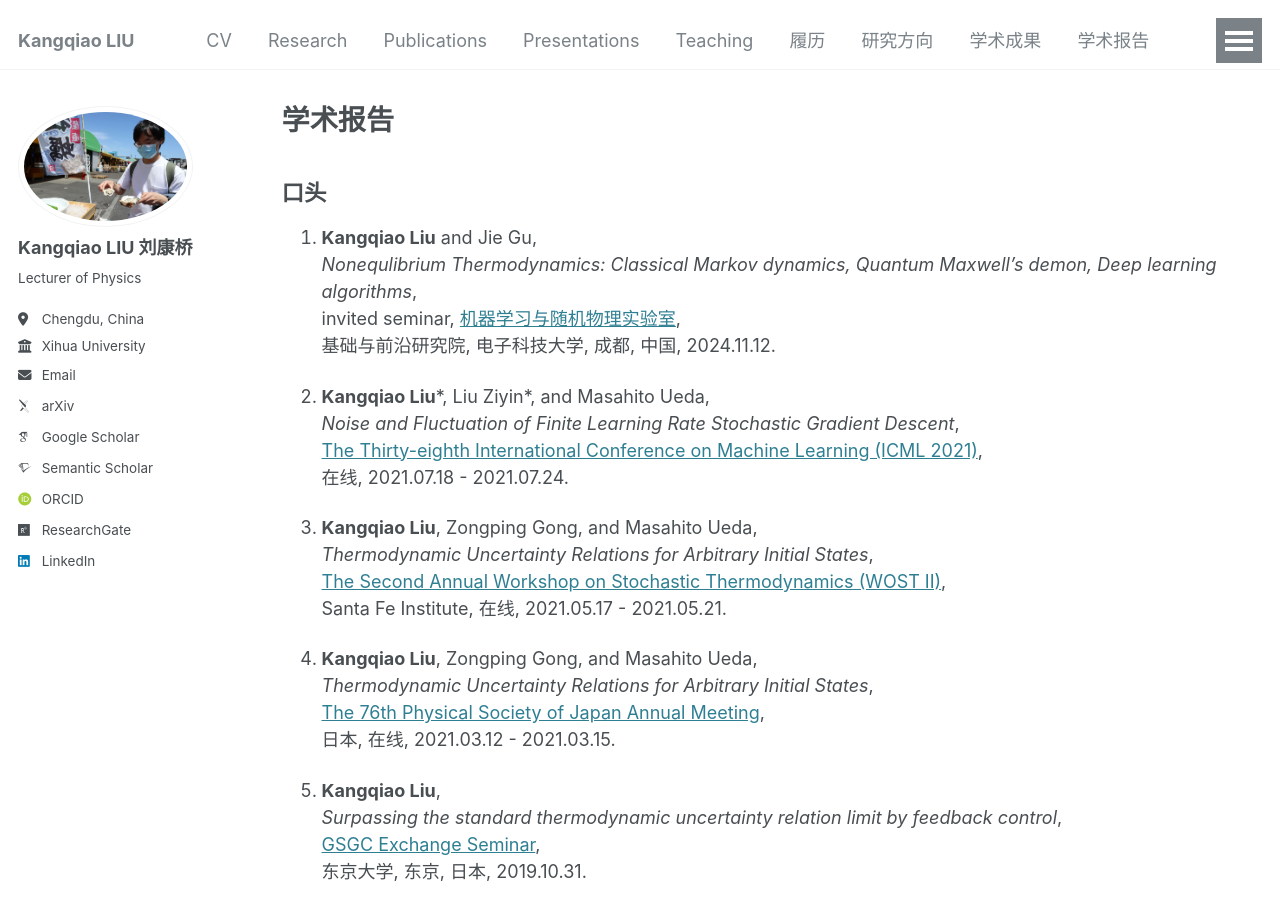
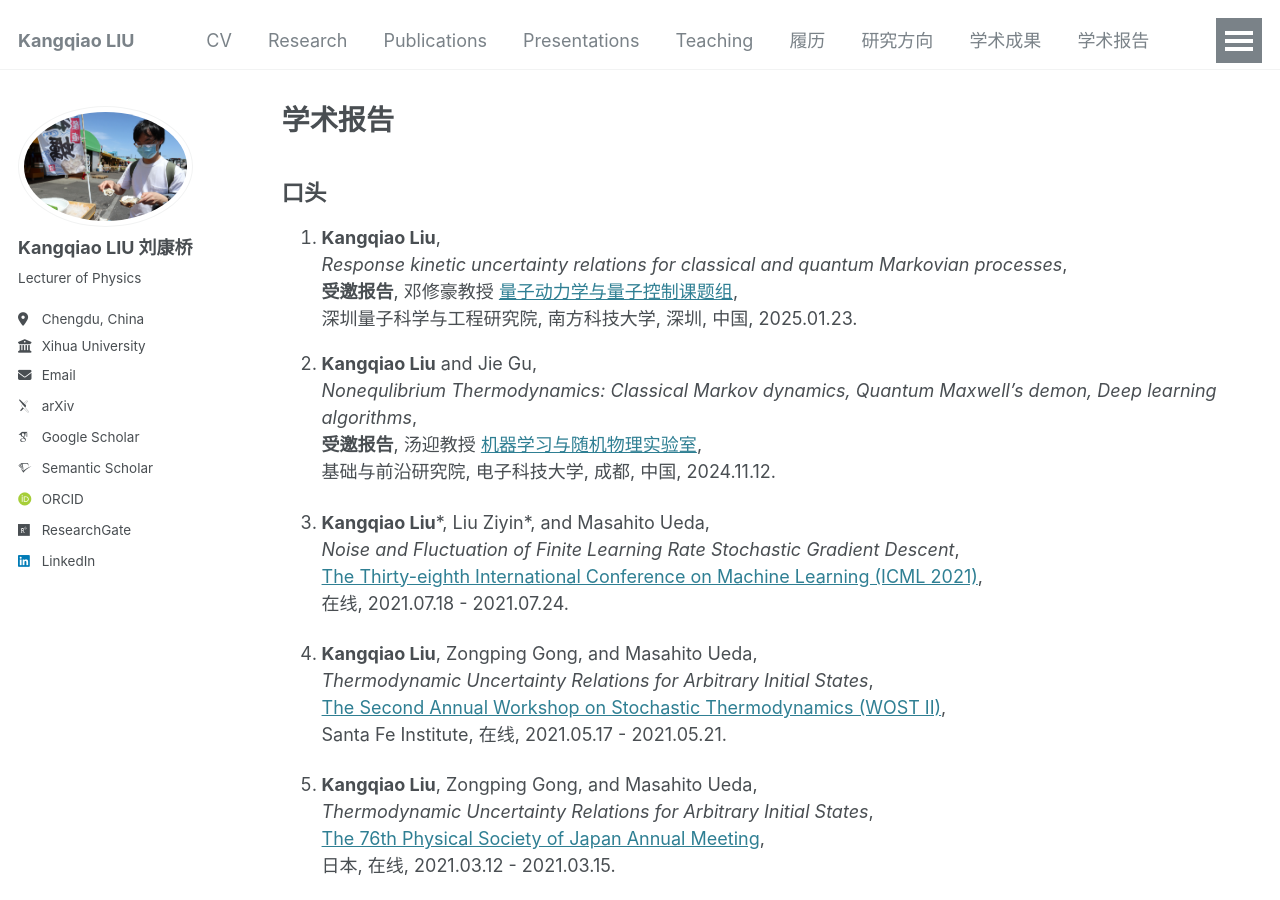
Before and after one commit to KangqiaoLiu/KangqiaoLiu.github.io, a Jekyll site: the page built from _pages/talks_zh.md, in a window 1280 px wide and 900 px high. Built offline with Jekyll 4.4.1, drawn with Linux system fonts in a browser that asks for light colours; some web fonts are replaced.

Commit message:
Update talks_zh.md

```diff
--- a/_pages/talks_zh.md
+++ b/_pages/talks_zh.md
@@ -7,27 +7,31 @@ redirect_from:
   - /resume
 ---
 ## **口头**
-1. **Kangqiao Liu** and Jie Gu,<br />
+1. **Kangqiao Liu**,<br />
+   *Response kinetic uncertainty relations for classical and quantum Markovian processes*,<br />
+   **受邀报告**, 邓修豪教授 [量子动力学与量子控制课题组](https://qudynamics.notion.site/541b64d4f7244012a682eaff6aa97eeb?v=3aa83ef15f9144f78338af3e77cfc060), <br />
+   深圳量子科学与工程研究院, 南方科技大学, 深圳, 中国, 2025.01.23.
+2. **Kangqiao Liu** and Jie Gu,<br />
   *Nonequlibrium Thermodynamics: Classical Markov dynamics, Quantum Maxwell’s demon, Deep learning algorithms*,<br />
-  invited seminar, [机器学习与随机物理实验室](https://jamestang23.github.io/contact/), <br />
+  **受邀报告**, 汤迎教授 [机器学习与随机物理实验室](https://jamestang23.github.io/contact/), <br />
   基础与前沿研究院, 电子科技大学, 成都, 中国, 2024.11.12.
 
-2. **Kangqiao Liu**\*, Liu Ziyin\*, and Masahito Ueda,<br />
+3. **Kangqiao Liu**\*, Liu Ziyin\*, and Masahito Ueda,<br />
   *Noise and Fluctuation of Finite Learning Rate Stochastic Gradient Descent*,<br />
   [The Thirty-eighth International Conference on Machine Learning (ICML 2021)](https://icml.cc/Conferences/2021),<br />
   在线, 2021.07.18 - 2021.07.24.
 
-3. **Kangqiao Liu**, Zongping Gong, and Masahito Ueda,<br />
+4. **Kangqiao Liu**, Zongping Gong, and Masahito Ueda,<br />
    *Thermodynamic Uncertainty Relations for Arbitrary Initial States*,<br />
    [The Second Annual Workshop on Stochastic Thermodynamics (WOST II)](https://wiki.santafe.edu/index.php/Stochastic_Thermodynamics_II),<br />
    Santa Fe Institute, 在线, 2021.05.17 - 2021.05.21.
 
-4. **Kangqiao Liu**, Zongping Gong, and Masahito Ueda,<br />
+5. **Kangqiao Liu**, Zongping Gong, and Masahito Ueda,<br />
    *Thermodynamic Uncertainty Relations for Arbitrary Initial States*,<br />
    [The 76th Physical Society of Japan Annual Meeting](https://www.jps.or.jp/activities/meetings/index.php),<br />
    日本, 在线, 2021.03.12 - 2021.03.15.
 
-5. **Kangqiao Liu**,<br />
+6. **Kangqiao Liu**,<br />
    *Surpassing the standard thermodynamic uncertainty relation limit by feedback control*,<br />
    [GSGC Exchange Seminar](https://www.s.u-tokyo.ac.jp/GSGC/index.html),<br />
    东京大学, 东京, 日本, 2019.10.31.
```
